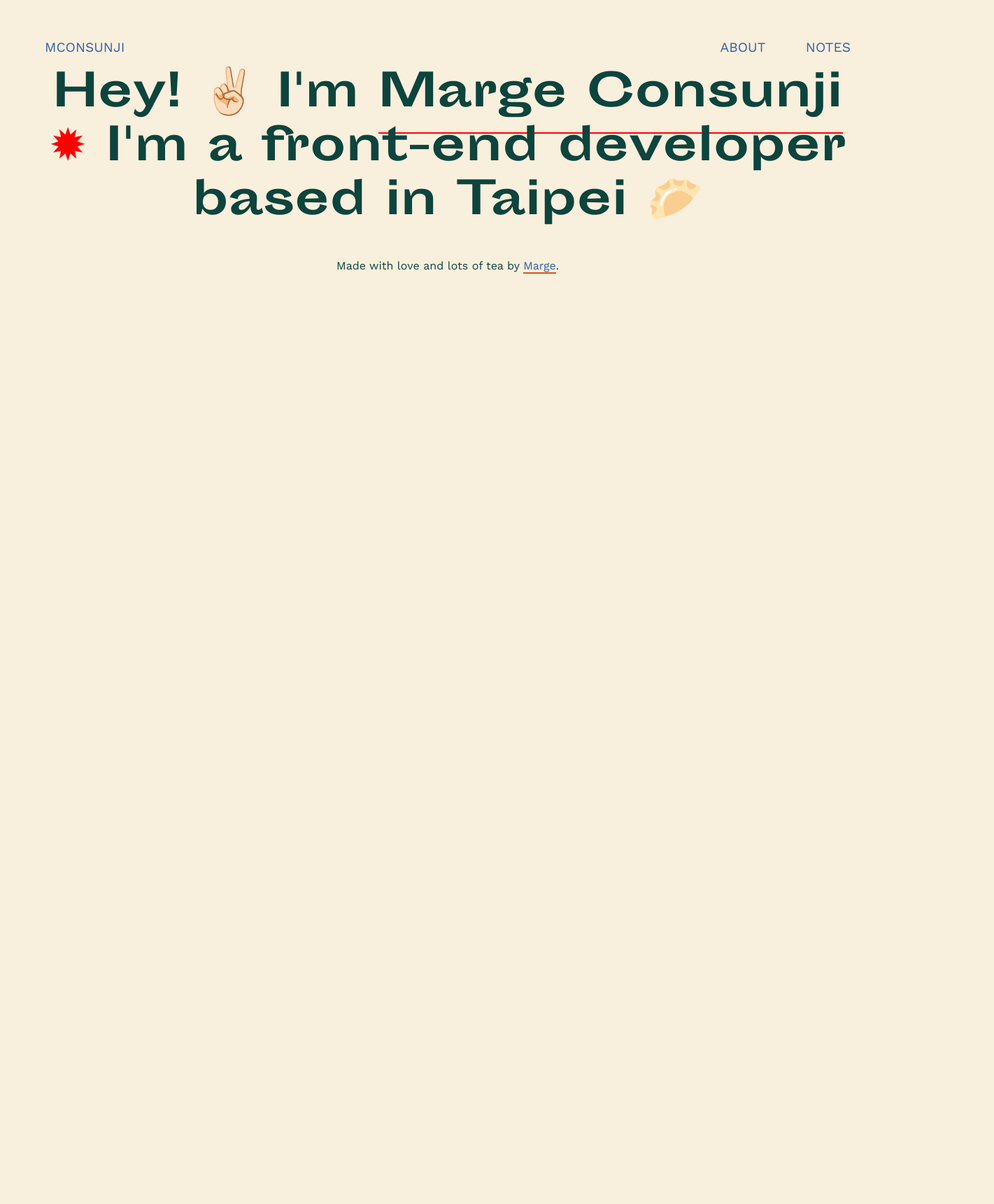
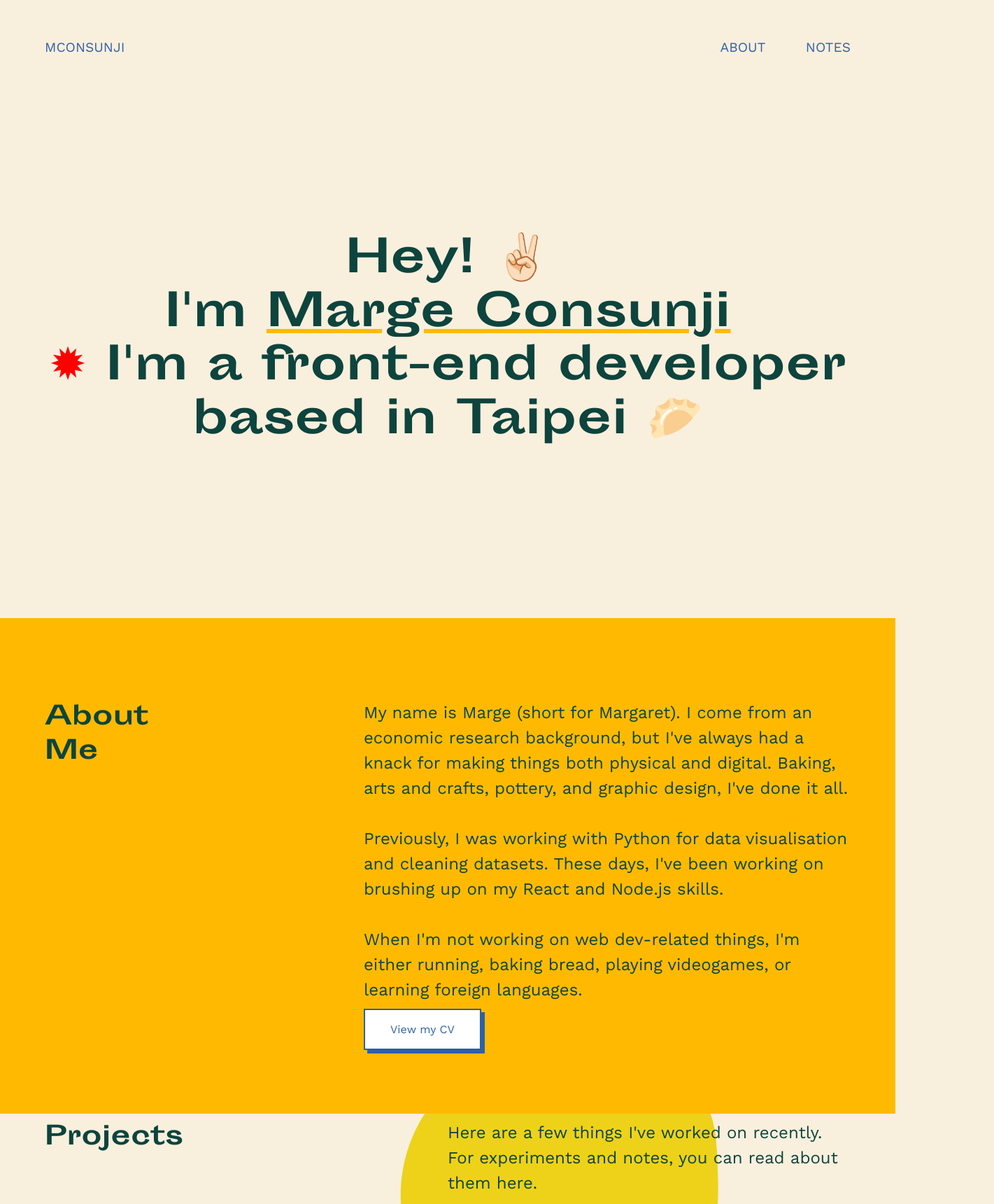
Before and after one commit to msunji/portfolio, a React (Create React App) app: page / in a window 1280 px wide. Shown: the top 1720 px of the page at 70% size, 1421 px wide, since content can reach past the window. Before the commit the page ends 800 px from the top, so only its background shows below. Built offline with nearby package versions, Linux system fonts and the light colour scheme.

Commit message:
Changed some copy text

```diff
--- a/src/components/Footer.js
+++ b/src/components/Footer.js
@@ -1,18 +1,13 @@
 import React from "react";
-import { Link } from "react-router-dom";
-import styled from "styled-components";
-
-const FooterText = styled.div`
-  text-align: center;
-  padding-top: 2rem;
-  padding-bottom: 2rem;
-`;
 
 function Footer() {
   return (
-    <FooterText>
-      Made with love and lots of tea by <Link to="/">Marge</Link>.
-    </FooterText>
+    <footer className="container">
+      <p>Let's work together!</p>
+      <div>
+        <a href="mailto:hey@mconsunji.com">hey@mconsunji.com</a>
+      </div>
+    </footer>
   );
 }
 
--- a/src/components/Intro.js
+++ b/src/components/Intro.js
@@ -7,7 +7,7 @@ import Projects from "./Projects";
 const IntroContainer = styled.div`
   display: flex;
   width: 100%;
-  height: 100%;
+  // height: 100%;
   justify-content: center;
   align-items: center;
   text-align: center;
@@ -16,32 +16,12 @@ const IntroContainer = styled.div`
     font-size: 4em;
     line-height: 1.2;
   }
-`;
-
-const Blobs = styled.div`
-  position: relative;
-  max-width: 1000px;
-  z-index: -1000;
-
-  & > #blob--pink {
-    position: absolute;
-    top: 40;
-    left: 90;
-    fill: var(--primary-pink);
-    width: 60%;
-    z-index: 1;
-  }
-
-  & > #blob--red {
-    width: 70%;
-    position: absolute;
-    left: 50;
-    fill: var(--primary-red);
-  }
+  height: 100vh;
 `;
 
 const Underline = styled.span`
-  border-bottom: 2px solid red;
+  text-decoration: underline;
+  text-decoration-color: #ffba00;
 `;
 
 const Symbols = styled.span`
@@ -52,39 +32,15 @@ function Intro() {
   return (
     <div className="intro">
       <IntroContainer>
-        <Blobs>
-          <svg
-            id="blob--pink"
-            viewBox="0 0 200 200"
-            xmlns="http://www.w3.org/2000/svg"
-          >
-            <path
-              class="blobFill"
-              d="M43.4,-61.2C51,-54.2,48.4,-34.5,52.7,-17.9C57,-1.3,68.3,12.3,64.4,20C60.6,27.6,41.6,29.4,28.4,34.6C15.1,39.8,7.6,48.4,-3.6,53.4C-14.8,58.4,-29.7,59.8,-45,55.3C-60.4,50.8,-76.3,40.4,-81.2,26.2C-86.1,12,-80,-6,-73.9,-23.8C-67.8,-41.5,-61.7,-59,-49.4,-64.5C-37.1,-70,-18.5,-63.5,-0.3,-63.1C17.9,-62.6,35.8,-68.2,43.4,-61.2Z"
-              transform="translate(100 100)"
-            />
-          </svg>
-          <svg
-            id="blob--red"
-            viewBox="0 0 200 200"
-            xmlns="http://www.w3.org/2000/svg"
-          >
-            <path
-              class="blobFill"
-              d="M42.5,-64.9C56.9,-56.8,71.8,-48.2,78.1,-35.4C84.5,-22.6,82.2,-5.5,74.8,7.2C67.5,20,55,28.4,45.3,38.7C35.6,49,28.5,61,18.3,65.6C8,70.1,-5.4,67.1,-20.2,64.7C-34.9,62.2,-51,60.2,-62.3,51.5C-73.5,42.9,-79.9,27.7,-76.7,14.3C-73.5,1,-60.7,-10.4,-52.7,-22.5C-44.8,-34.6,-41.7,-47.3,-33.7,-58.4C-25.7,-69.5,-12.9,-78.9,0.6,-79.8C14,-80.7,28,-73.1,42.5,-64.9Z"
-              transform="translate(100 100)"
-            />
-          </svg>
-        </Blobs>
-
         <h1>
-          Hey! ✌🏻 I'm <Underline>Marge Consunji</Underline> <br />
+          Hey! ✌🏻 <br />
+          I'm <Underline>Marge Consunji</Underline> <br />
           <Symbols>✹</Symbols> I'm a front-end developer <br /> based in Taipei
           🥟
         </h1>
       </IntroContainer>
-      {/* <About /> */}
-      {/* <Projects /> */}
+      <About />
+      <Projects />
     </div>
   );
 }
--- a/src/components/Nav.js
+++ b/src/components/Nav.js
@@ -46,7 +46,7 @@ function Header() {
           <a href="">Projects</a>
         </li> */}
             <li>
-              <Link href="/about">About</Link>
+              <a href="/about">About</a>
             </li>
             <li>
               <a href="https://notes.mconsunji.com">Notes</a>
--- a/src/components/Projects.js
+++ b/src/components/Projects.js
@@ -37,9 +37,9 @@ const ProjectList = styled.div`
 
 const Projects = () => {
   return (
-    <div>
-      <ProjectIntro>
-        <h2>Projects</h2>
+    <>
+      <ProjectIntro className="container">
+        <h3>Projects</h3>
         <div>
           <svg
             id="blob--yellow"
@@ -77,7 +77,7 @@ const Projects = () => {
           thumbnail="http://placecorgi.com/450/500"
         />
       </ProjectList>
-    </div>
+    </>
   );
 };
 
```
